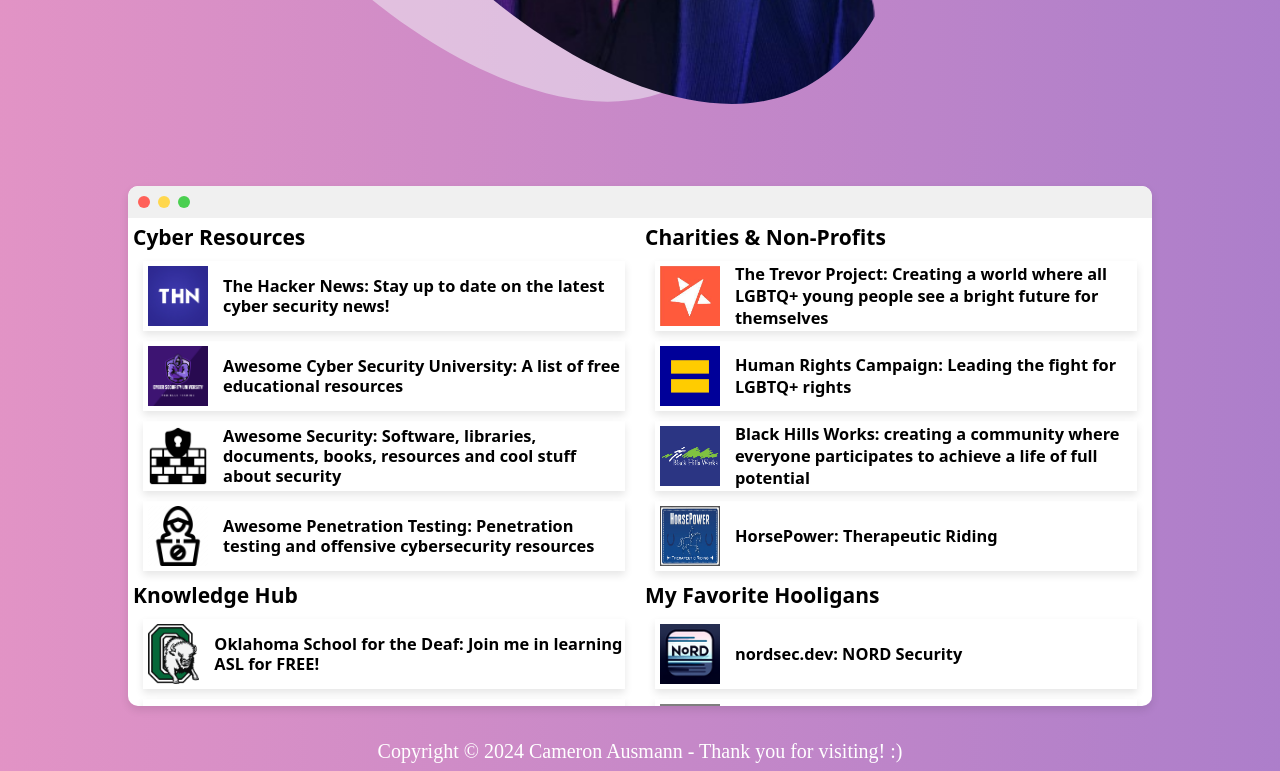
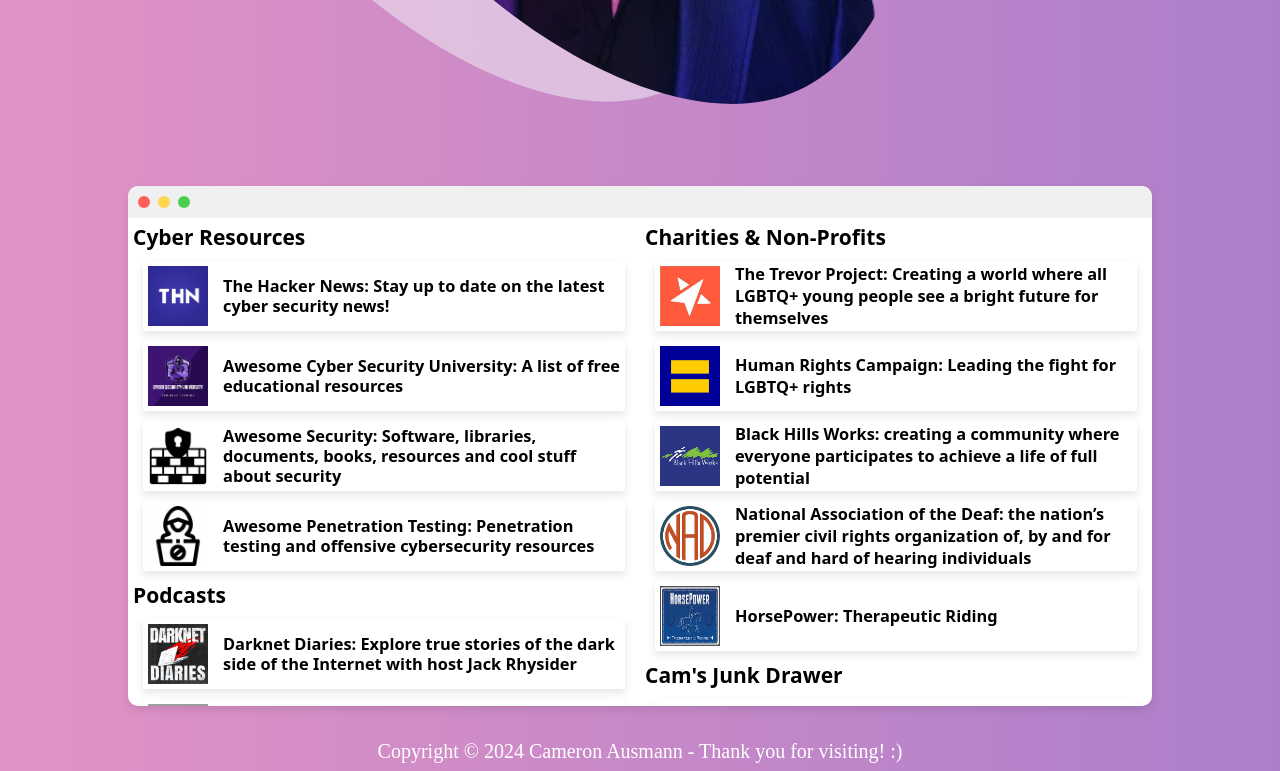
Before and after one commit to CAusmann/causmann.github.io, a plain HTML site: page pages/links.html in a window 1280 px wide. Shown: the part 721-1492 px from the top of the page. Drawn offline with nearby package versions, Linux system fonts and the light colour scheme; grey boxes are pictures that could not be loaded; a web font is replaced by a local one.

Commit message:
updated links page layout and added 'Podcasts' section

```diff
--- a/pages/links.html
+++ b/pages/links.html
@@ -86,6 +86,31 @@
                         <h3> Awesome Penetration Testing: Penetration testing and offensive cybersecurity resources</h3>
                     </div>
                 </a>
+                <h1>Podcasts</h1>
+                <a href="https://darknetdiaries.com/" target="_blank">
+                    <div>
+                        <img src="../pictures/darknet-diaries-sm.jpg">
+                        <h3> Darknet Diaries: Explore true stories of the dark side of the Internet with host Jack Rhysider</h3>
+                    </div>
+                </a>
+                <a href="https://www.cyberqueenspodcast.com/" target="_blank">
+                    <div>
+                        <img src="../pictures/cyber_queens_pod.png">
+                        <h3> Cyber Queens Podcast: Enabling women to level up careers in cyber</h3>
+                    </div>
+                </a>
+                <a href="https://twit.tv/shows/security-now" target="_blank">
+                    <div>
+                        <img src="../pictures/security_now_pod.jpg">
+                        <h3> Security Now: Stay up-to-date and deepen your cybersecurity acumen with Security Now</h3>
+                    </div>
+                </a>
+                <a href="https://thecyberwire.com/podcasts/daily-podcast" target="_blank">
+                    <div>
+                        <img src="../pictures/cyberwire_daily_pod.jpg">
+                        <h3> CyberWire Daily: The daily cybersecurity news and analysis industry leaders depend on.</h3>
+                    </div>
+                </a>
                 <h1>Knowledge Hub</h1>
                 <a href="https://courses.osd.k12.ok.us/" target="_blank">
                     <div>
@@ -97,13 +122,6 @@
                     <div>
                         <img src="../pictures/coursera.svg">
                         <h3> Coursera: Build Essential Skills for Free!</h3>
-                    </div>
-                </a>
-                <h1>Cam's Junk Drawer</h1>
-                <a href="https://amzn.to/3tStxDw" target="_blank">
-                    <div>
-                        <img src="../pictures/amazon.webp">
-                        <h3> Amazon Affiliate Link: Doing a bit of shopping? Use this link and it supports me too!</h3>
                     </div>
                 </a>
             </section>
@@ -128,10 +146,23 @@
                         <h3> Black Hills Works: creating a community where everyone participates to achieve a life of full potential</h3>
                     </div>
                 </a>
+                <a href="https://www.nad.org/" target="_blank">
+                    <div>
+                        <img src="../pictures/nad-logo.png">
+                        <h3> National Association of the Deaf: the nation’s premier civil rights organization of, by and for deaf and hard of hearing individuals</h3>
+                    </div>
+                </a>
                 <a href="https://horsepowertr.com/index.html" target="_blank">
                     <div>
                         <img src="../pictures/hp.jpg">
                         <h3> HorsePower: Therapeutic Riding</h3>
+                    </div>
+                </a>
+                <h1>Cam's Junk Drawer</h1>
+                <a href="https://amzn.to/3tStxDw" target="_blank">
+                    <div>
+                        <img src="../pictures/amazon.webp">
+                        <h3> Amazon Affiliate Link: Doing a bit of shopping? Use this link and it supports me too!</h3>
                     </div>
                 </a>
                 <h1>My Favorite Hooligans</h1>
```
Also changed, not shown: pictures/cyberwire_daily_pod.jpg (added), pictures/darknet-diaries-sm.jpg (added), pictures/nad-logo.png (added), pictures/security_now_pod.jpg (added), 1 other file.
